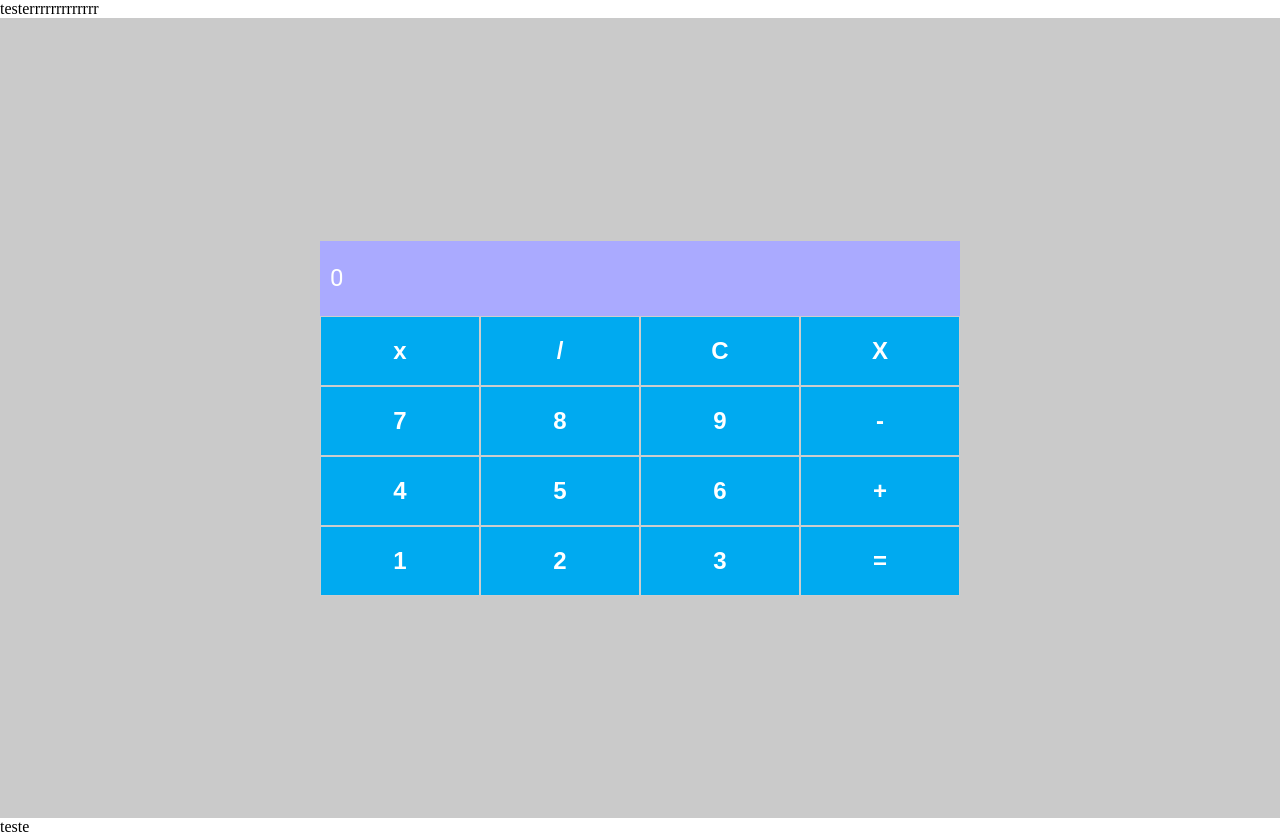
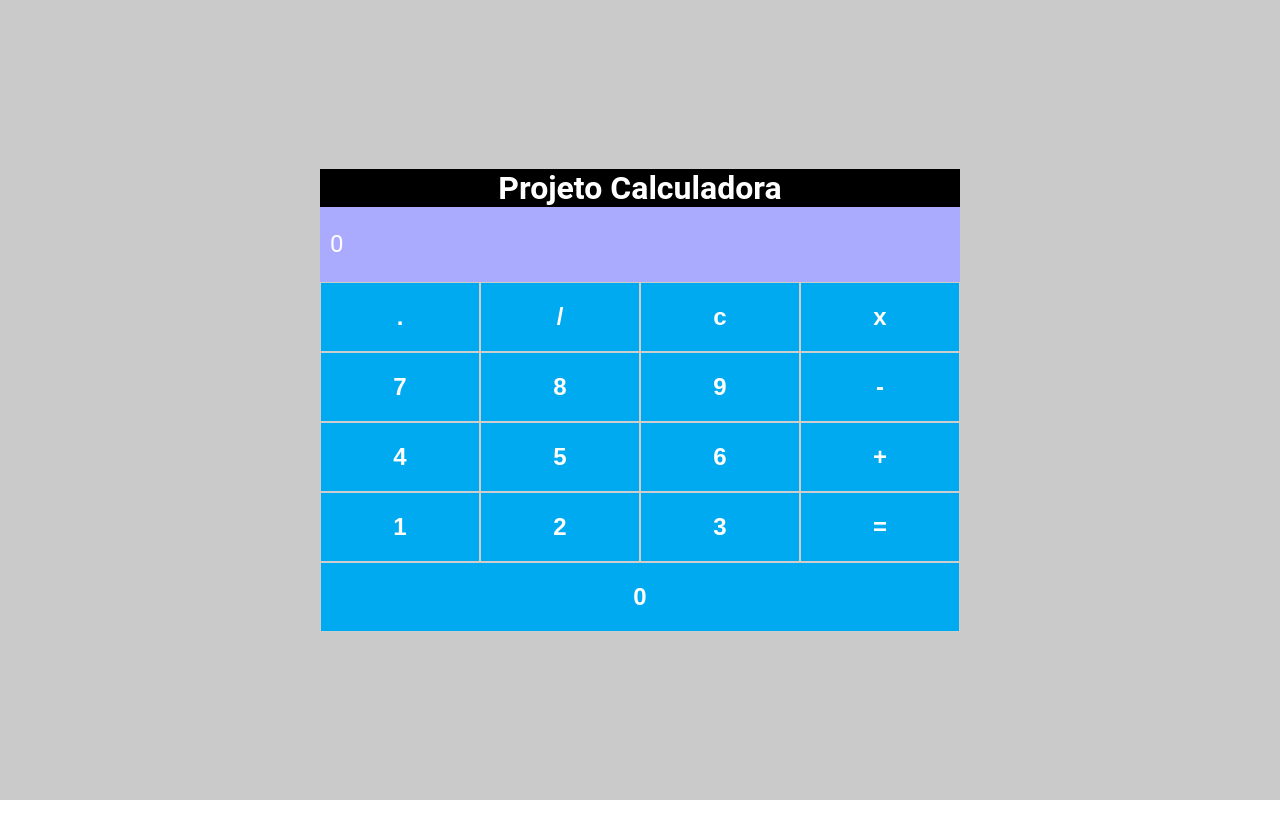
Before and after one commit to joaopedrott/javascript, a React (Create React App) app in the folder Dio/React/modulo 7 Desafio Calculadora/desafio01-calculadora/: page / in a window 1280 px wide. After the commit the page ends 800 px from the top, so only its background shows below. Built offline with nearby package versions, Linux system fonts and the light colour scheme.

Commit message:
Completei o desafio de programacao e completei a calculadora

```diff
--- a/Dio/React/modulo 7 Desafio Calculadora/desafio01-calculadora/src/App.js
+++ b/Dio/React/modulo 7 Desafio Calculadora/desafio01-calculadora/src/App.js
@@ -1,7 +1,7 @@
 import Input from './components/Input'
 import Button from './components/Button'
 
-import { Container, Content, Row, } from './styles'
+import { Container, Content, Row, Title } from './styles'
 import { useState } from 'react'
 
 
@@ -43,28 +43,84 @@ const App = () => {
         case '+':
           handleSumNumbers();
           break;
+        case '-':
+          handleRemNumbers();
+          break;
+        case '/':
+          handleDivNumbers();
+          break;
+        case '*':
+          handleMulNumbers();
+          break;
         default:
           break;
       }
     }
   }
 
+  const handleRemNumbers = () => {
+    if(firstNumber==='0'){
+      setFirstNumber(String(currentNumber));
+      setCurrentNumber('0');
+      setOperation('-');
+    } else {
+      /* console.log(firstNumber, Number(currentNumber)); */
+      const rem = Number(firstNumber) - Number(currentNumber);
+      setCurrentNumber(String(rem));
+      setFirstNumber('0');
+
+      /* console.log(rem) */
+    }
+  }
+
+  const handleMulNumbers = () => {
+    if(firstNumber==='0'){
+      setFirstNumber(String(currentNumber));
+      setCurrentNumber('0');
+      setOperation('*');
+    } else {
+      /* console.log(firstNumber, Number(currentNumber)); */
+      const mul = Number(firstNumber) * Number(currentNumber);
+      setCurrentNumber(String(mul));
+      setFirstNumber('0');
+
+      /* console.log(mul) */
+    }
+  }
+
+  const handleDivNumbers = () => {
+    if(firstNumber==='0'){
+      setFirstNumber(String(currentNumber));
+      setCurrentNumber('0');
+      setOperation('/');
+    } else {
+      /* console.log(firstNumber, Number(currentNumber)); */
+      const div = Number(firstNumber) / Number(currentNumber);
+      setCurrentNumber(String(div));
+      setFirstNumber('0');
+
+      /* console.log(div) */
+    }
+  }
+
 
   return (
     <Container>
+
       <Content>
+      <Title>Projeto Calculadora</Title>
         <Input value={currentNumber} />
         <Row>
-          <Button label={"x"}  />
-          <Button label={"/"}  />
-          <Button label={"C"} onClick={handleOnClear} />
-          <Button label={"X"}  />
+          <Button label={"."} onClick={() =>handleAddNumber('.')}  />
+          <Button label={"/"} onClick={handleDivNumbers} />
+          <Button label={"c"} onClick={handleOnClear} />
+          <Button label={"x"} onClick={handleMulNumbers} />
         </Row>
         <Row>
           <Button label={"7"} onClick={() =>handleAddNumber('7')} />
           <Button label={"8"} onClick={() =>handleAddNumber('8')} />
           <Button label={"9"} onClick={() =>handleAddNumber('9')} />
-          <Button label={"-"} onClick={() =>handleAddNumber('-')} />
+          <Button label={"-"} onClick={handleRemNumbers} />
         </Row>
         <Row>
           <Button label={"4"} onClick={() =>handleAddNumber('4')} />
@@ -78,6 +134,9 @@ const App = () => {
           <Button label={"3"} onClick={() =>handleAddNumber('3')} />
           <Button label={"="} onClick={handleEquals} />
         </Row>
+        <Row>
+        <Button label={"0"} onClick={() =>handleAddNumber('0')} />
+        </Row>
 
 
 
--- a/Dio/React/modulo 7 Desafio Calculadora/desafio01-calculadora/src/index.js
+++ b/Dio/React/modulo 7 Desafio Calculadora/desafio01-calculadora/src/index.js
@@ -9,8 +9,6 @@ const root = ReactDOM.createRoot(document.getElementById('root'));
 root.render(
   <React.StrictMode>
     <GlobalStyles/>
-    <p>testerrrrrrrrrrrrr</p>
     <App />
-    teste
   </React.StrictMode>
 );
--- a/Dio/React/modulo 7 Desafio Calculadora/desafio01-calculadora/src/styles.js
+++ b/Dio/React/modulo 7 Desafio Calculadora/desafio01-calculadora/src/styles.js
@@ -15,8 +15,16 @@ export const Content = styled.div`
     background-color: #FFFFFF;
     width: 50%;
 
+`
+export const Title = styled.h1`
+    display: flex;
+    color: white;
+    font-family: 'Roboto';
 
+    justify-content: center;
+    background-color: black;
 `
+
 
 export const Row = styled.div`
     display: flex;
```
